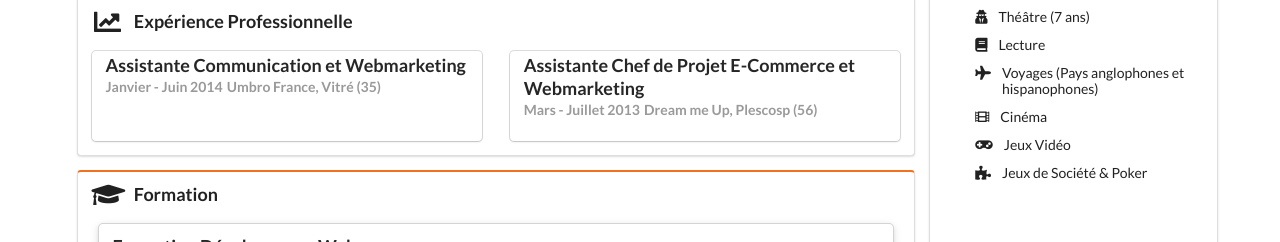
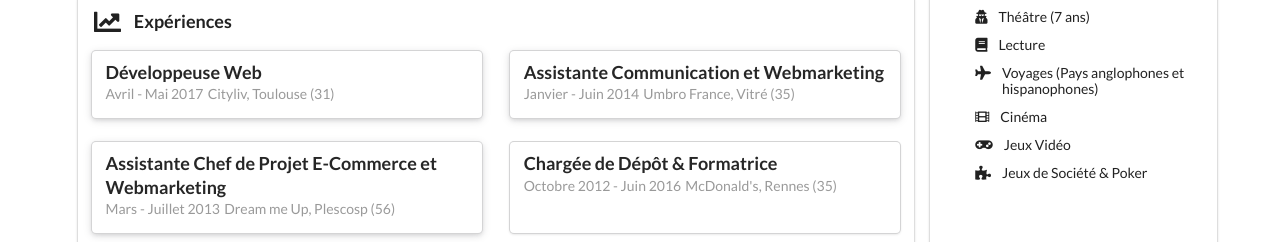
Before and after one commit to Tactless7/cv, a plain HTML site: page index.html in a window 1280 px wide. Shown: the part 710-952 px from the top of the page. Drawn offline with nearby package versions, Linux system fonts and the light colour scheme.

Commit message:
Adds development experience

```diff
--- a/css/style-semantic.css
+++ b/css/style-semantic.css
@@ -86,9 +86,8 @@
     font-size: 0.74em;
   }
 
-  .ui.card.styled.accordion.master {
-    font-size: 0.74em;
-
+  .ui.card.experience {
+    font-size: 0.9em;
   }
 
   div .ui.card.second , div .ui.two.wide.cards.second {
--- a/index.html
+++ b/index.html
@@ -154,20 +154,34 @@
 			</section>
 
 			<section class="ui orange segment">
-				<h3 class="ui medium header"><i class="line chart icon"></i>Expérience Professionnelle</h3>
+				<h3 class="ui medium header"><i class="line chart icon"></i>Expériences</h3>
 
 				<div class="ui two wide cards">
-					<div class="ui raised card styled fluid accordion">
+					<div class="ui raised card experience">
 						<div class="content title">
-							<div class="header">Assistante Communication et Webmarketing</div>
-							<div class="meta"><span>Janvier - Juin 2014</span><span>Umbro France, Vitré (35)</span></div>
+							<div class="header">Développeuse Web</div>
+							<div class="meta"><span class="date">Avril - Mai 2017</span><span >Cityliv, Toulouse (31)</span></div>
 						</div>
 					</div>
 
-					<div class="ui raised card styled fluid accordion">
+					<div class="ui raised card experience">
+						<div class="content title">
+							<div class="header">Assistante Communication et Webmarketing</div>
+							<div class="meta"><span class="date">Janvier - Juin 2014</span><span>Umbro France, Vitré (35)</span></div>
+						</div>
+					</div>
+
+					<div class="ui raised card experience">
 						<div class="content title">
 							<div class="header">Assistante Chef de Projet E-Commerce et Webmarketing</div>
-							<div class="meta"><span>Mars - Juillet 2013</span><span >Dream me Up, Plescosp (56)</span></div>
+							<div class="meta"><span class="date">Mars - Juillet 2013</span><span >Dream me Up, Plescosp (56)</span></div>
+						</div>
+					</div>
+
+					<div class="ui card experience">
+						<div class="content title">
+							<div class="header">Chargée de Dépôt & Formatrice</div>
+							<div class="meta"><span class="date">Octobre 2012 - Juin 2016</span><span >McDonald's, Rennes (35)</span></div>
 						</div>
 					</div>
 				</div>
```
